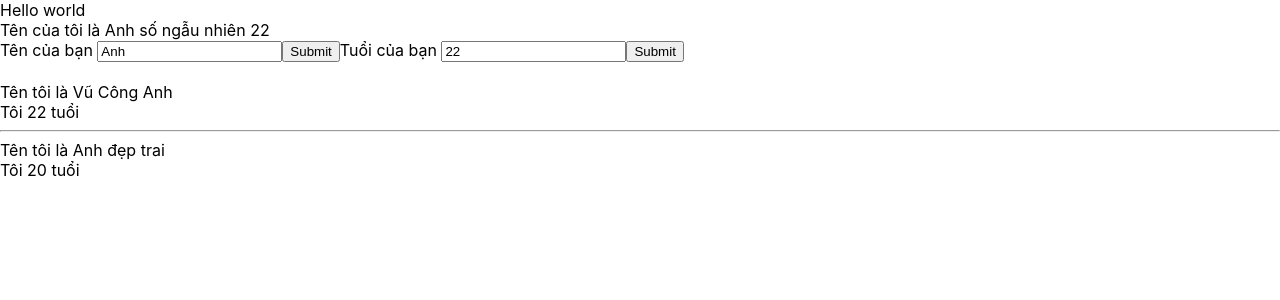
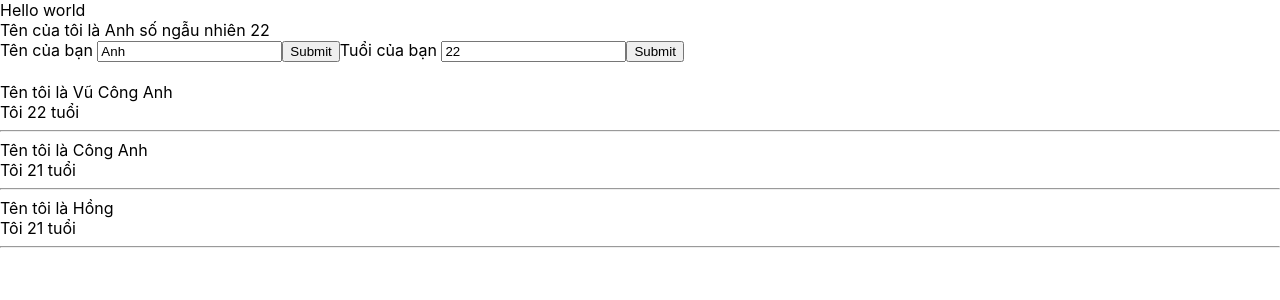
Before and after one commit to Code031/demo-react, a React (Create React App) app: page / in a window 1280 px wide. Shown: the top 300 px of the page. Built offline with nearby package versions, Linux system fonts and the light colour scheme.

Commit message:
outputting list

```diff
--- a/src/components/DispalyInfor.js
+++ b/src/components/DispalyInfor.js
@@ -2,12 +2,21 @@ import React from "react";
 
 class DisplayIinfo extends React.Component {
     render() {
-        const { name, age } = this.props
+        const { listUsers } = this.props
         // props => viết tắt của properties
         return (
             <div>
-                <div>Tên tôi là {name}</div>
-                <div>Tôi {age} tuổi</div>
+                {listUsers.map((user, index) => {
+                    return (
+                        <div key={user.id}>
+                            <div>Tên tôi là {user.name}</div>
+                            <div>Tôi {user.age} tuổi</div>
+                            <hr></hr>
+                        </div>
+                    )
+                })}
+                {/*<div>Tên tôi là {name}</div>
+                <div>Tôi {age} tuổi</div>*/}
             </div>
         )
     }
--- a/src/components/MyComponent.js
+++ b/src/components/MyComponent.js
@@ -4,16 +4,23 @@ import UserInfor from "./UserInfor";
 
 class MyComponent extends React.Component {
 
+    state = {
+        listUsers: [
+            { id: 1, name: "Vũ Công Anh", age: "22" },
+            { id: 2, name: "Công Anh", age: "21" },
+            { id: 3, name: "Hồng", age: "21" },
+        ]
+    }
+
     //JSX
     render() {
-        const MyInfo = ['a', 'b', 'c'];
+        //DRY : don't repeat yourseft
         return (
             <div>
                 <UserInfor />
                 <br></br>
-                <DisplayIinfo name="Vũ Công Anh" age="22" />
-                <hr></hr>
-                <DisplayIinfo name="Anh đẹp trai" age={20} MyInfo={MyInfo} />
+                <DisplayIinfo listUsers={this.state.listUsers} />
+
             </div>
         );
     }
```
